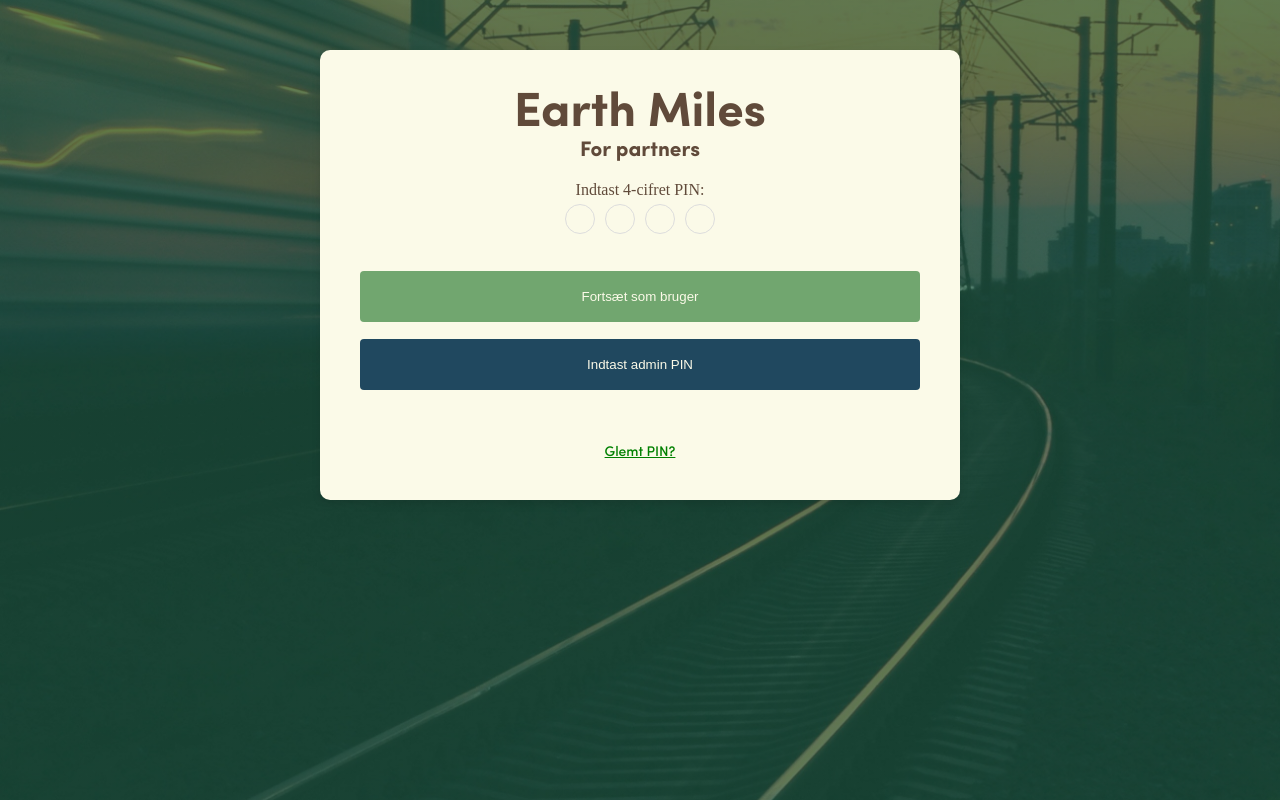
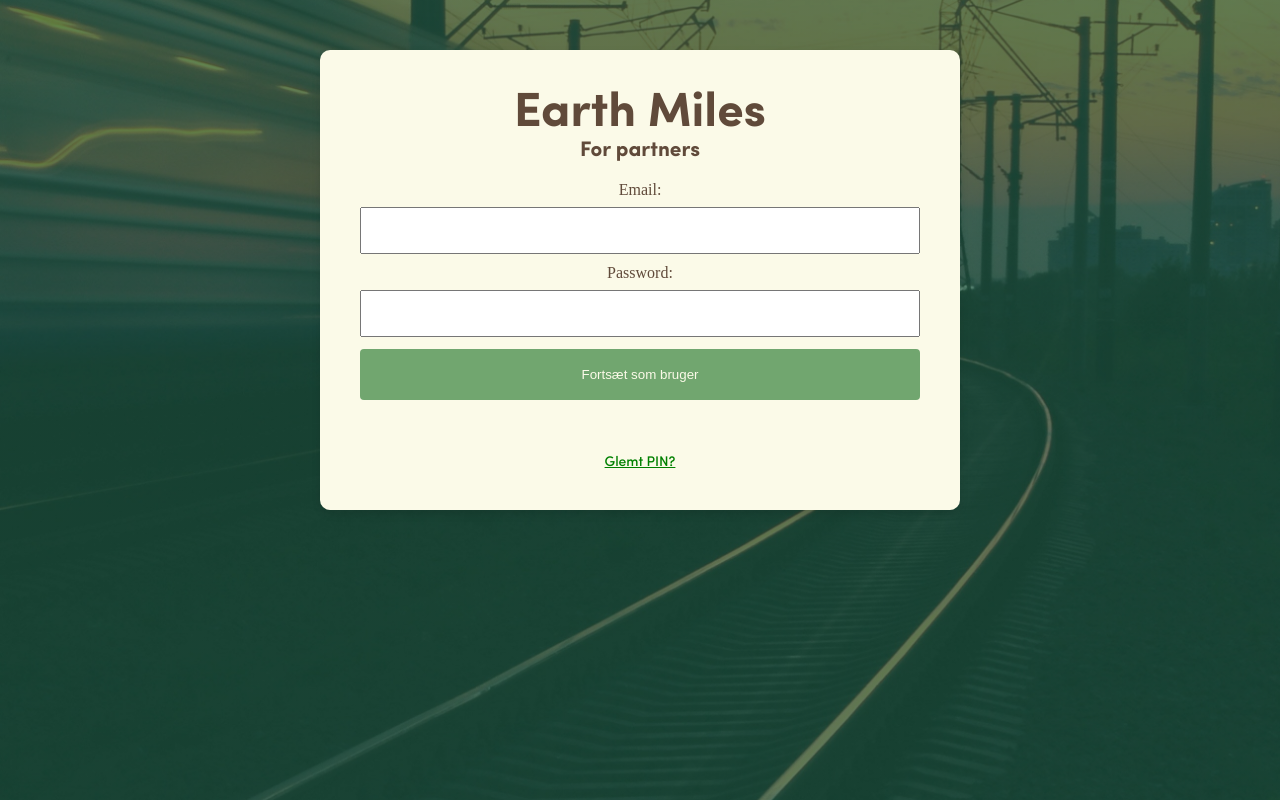
Before and after one commit to luka9938/earthmiles-weebs2, a Next.js app: page /login in a window 1280 px wide. Built offline with nearby package versions, Linux system fonts and the light colour scheme.

Commit message:
Login now redirects. Admin pin feature is removed

```diff
--- a/src/pages/login/index.js
+++ b/src/pages/login/index.js
@@ -1,17 +1,13 @@
+// Import necessary dependencies
 import React, { useState, useEffect } from "react";
+import { useRouter } from "next/router";
 import styles from "./LoginPage.module.css"; // Import styling module
 
 const LoginPage = () => {
-  const [pin, setPin] = useState("");
   const [email, setEmail] = useState("");
   const [password, setPassword] = useState("");
   const [errorMessage, setErrorMessage] = useState("");
   const [isUserLoggedIn, setIsUserLoggedIn] = useState(false);
-
-  const handlePinChange = (e) => {
-    const inputValue = e.target.value;
-    setPin(inputValue);
-  };
 
   const handleEmailChange = (e) => {
     setEmail(e.target.value);
@@ -21,18 +17,15 @@ const LoginPage = () => {
     setPassword(e.target.value);
   };
 
+  // Use the useRouter hook
+  const router = useRouter();
+
   const handleUserLogin = () => {
     console.log("Fortsæt som bruger");
     setIsUserLoggedIn(true);
-  };
 
-  const handleAdminLogin = () => {
-    if (pin === "admin1234") {
-      console.log("Admin login successful!");
-      // Implement logic for admin login here
-    } else {
-      setErrorMessage("Forkert PIN. Prøv igen.");
-    }
+    // Redirect to the dashboard page
+    router.push("/dashboard"); // Replace "/dashboard" with the actual path of your dashboard page
   };
 
   const handleForgotPin = () => {
@@ -58,46 +51,6 @@ const LoginPage = () => {
       {!isUserLoggedIn ? (
         <>
           <div className={styles.formGroup}>
-            <label>Indtast 4-cifret PIN:</label>
-            <div
-              id="pinInput"
-              className={`${styles.pinInput} ${
-                pin.length > 0 ? styles.hasContent : ""
-              }`}
-            >
-              {Array.from({ length: 4 }, (_, index) => (
-                <div key={index} className={styles.pinDot}>
-                  {index < pin.length ? "•" : ""}
-                </div>
-              ))}
-            </div>
-            <input
-              type="password"
-              value={pin}
-              onChange={handlePinChange}
-              className={styles.hiddenInput}
-              maxLength="4"
-            />
-          </div>
-
-          <div className={styles.buttonGroup}>
-            <button className={styles.userButton} onClick={handleUserLogin}>
-              Fortsæt som bruger
-            </button>
-            <button className={styles.adminButton} onClick={handleAdminLogin}>
-              Indtast admin PIN
-            </button>
-          </div>
-
-          <p className={styles.errorMessage}>{errorMessage}</p>
-
-          <p className={styles.forgotPin} onClick={handleForgotPin}>
-            Glemt PIN?
-          </p>
-        </>
-      ) : (
-        <>
-          <div className={styles.formGroup}>
             <label>Email:</label>
             <input
               type="email"
@@ -118,12 +71,22 @@ const LoginPage = () => {
           </div>
 
           <div className={styles.buttonGroup}>
-            <button
-              className={styles.userButton}
-              onClick={() => console.log("Login med email og password")}
-            >
-              Log ind
+            <button className={styles.userButton} onClick={handleUserLogin}>
+              Fortsæt som bruger
             </button>
+          </div>
+
+          <p className={styles.errorMessage}>{errorMessage}</p>
+
+          <p className={styles.forgotPin} onClick={handleForgotPin}>
+            Glemt PIN?
+          </p>
+        </>
+      ) : (
+        <>
+          <div className={styles.formGroup}>
+            {/* Add user-specific content here after login */}
+            <p>User is logged in!</p>
           </div>
         </>
       )}
```
